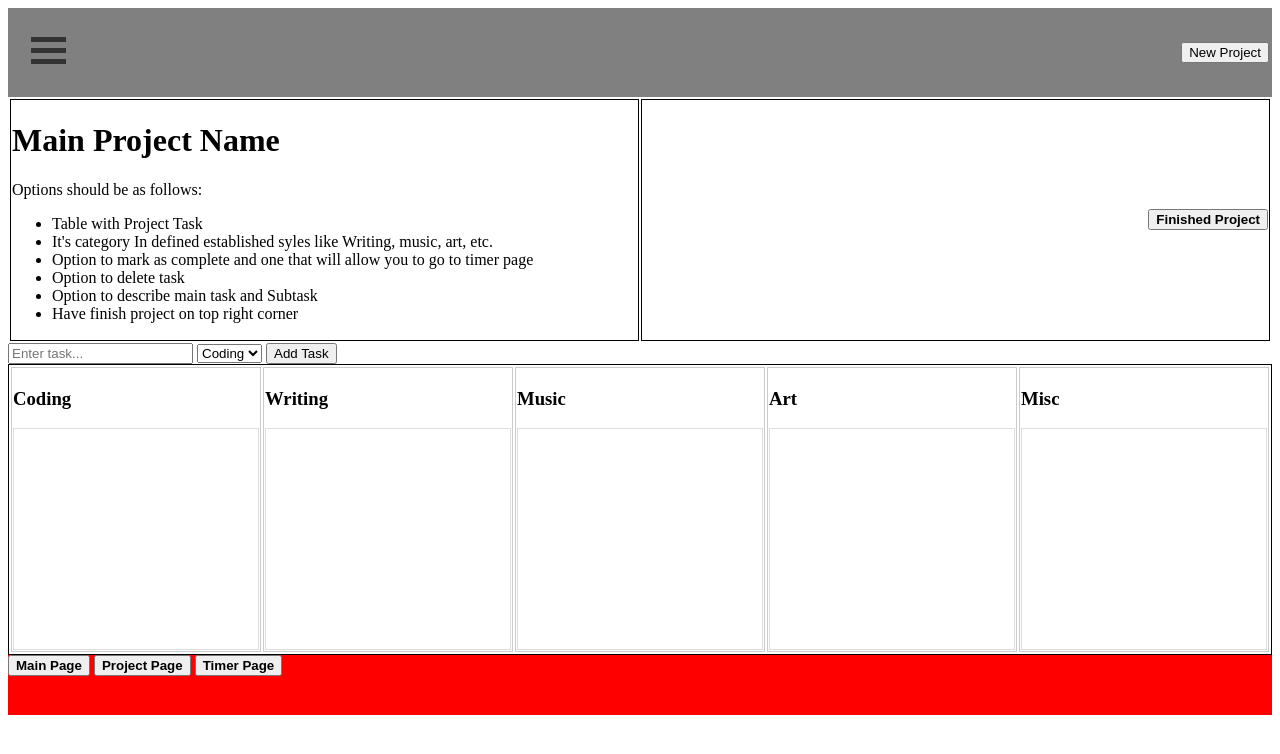
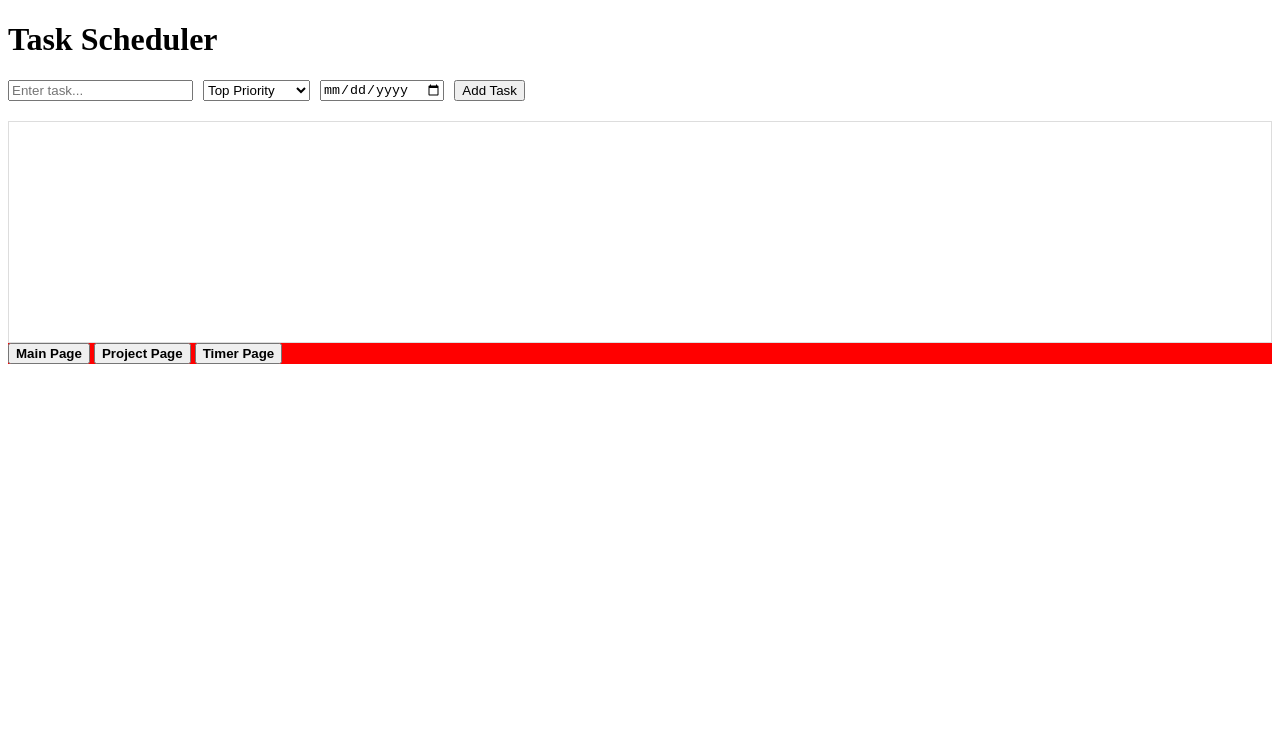
Before and after one commit to Luis-Feliz/browsertaskmanager, a website: page Html/Proj_Demo.html in a window 1280 px wide. Drawn offline with Linux system fonts and the light colour scheme; files that its build step writes are made by us from their sources.

Commit message:
Demo File Add

```diff
--- a/Html/Proj_Demo.html
+++ b/Html/Proj_Demo.html
@@ -3,9 +3,9 @@
 <head>
     <meta charset="UTF-8" />
     <meta name="viewport" content="width=device-width, initial-scale=1.0" />
-    <script defer src="../_vercel/insights/script.js"></script>
+    <script defer src="/_vercel/insights/script.js"></script>
     <link
-      href="../Css/custom.css"
+      href="Css/custom.css"
       rel="stylesheet"
       href="https://cdn.jsdelivr.net/npm/@exampledev/new.css@1.1.2/new.min.css"
     />
@@ -42,90 +42,41 @@
                 document.getElementById("main").style.marginLeft = "0";
             }
       </script>
-    <script src="../JavaScript/header.js"></script>
+    <script src=JavaScript/header.js></script>
     <my-header></my-header>
 </head>
 
+<body>
+    <body>
+    <header>
+        <h1>Task Scheduler</h1>
+    </header>
+    <main>
+        <div class="task-form">
+            <input type="text" id="task" placeholder="Enter task...">
 
+            <select id="priority">
+                <option value="top">Top Priority</option>
+                <option value="middle">Middle Priority</option>
+                <option value="low">Less Priority</option>
+            </select>
 
+            <input type="date" id="deadline">
 
-
-<body>
-    <header>
-        <table style="width: 100%;">
-            <tr>
-                <td style="border: 1px solid black; text-align: left;">
-                    <h1>Main Project Name</h1>
-                    <p>Options should be as follows:</p>
-                    <ul>
-                        <li>Table with Project Task</li>
-                        <li>It's category In defined established syles like Writing, music, art, etc.</li>
-                        <li>Option to mark as complete and one that will allow you to go to timer page</li>
-                        <li>Option to delete task</li>
-                        <li>Option to describe main task and Subtask</li>
-                        <li>Have finish project on top right corner</li>
-                    </ul>
-                </td>
-                <td style="width: 50%; border: 1px solid black; text-align: right;">
-                    <button class="demo" onclick="location.href='../Html/TimeDoc.html'"><strong>Finished Project</strong></button>
-                </td>
-            </tr>
-        </table>
-        <div>
-            <input type="text" id="task" placeholder="Enter task..." required />
-            <select id="catagory">
-                <option value="Coding">Coding</option>
-                <option value="Writing">Writing</option>
-                <option value="Music">Music</option>
-                <option value="Art">Art</option>
-                <option value="Misc">Misc</option>
-            </select>
-            <!-- <input type="date" id="deadline"> -->
             <button id="add-task">Add Task</button>
         </div>
-    </header>
-    <main>
-        <table style="width: 100%; border: 1px solid black;">
-            <tr>
-                <td style="width:20%; border: 1px solid #ccc;">
-                    <h3>Coding</h3>
-                    <div class="task-list" id="task-list">
-                        <!-- Tasks will be added here dynamically -->
-                    </div>
-                </td>
-                <td style="width:20%; border: 1px solid #ccc;">
-                    <h3>Writing</h3>
-                    <div class="task-list" id="task-list1">
-                        <!-- Tasks will be added here dynamically -->
-                    </div>
-                </td>
-                <td style="width:20%; border: 1px solid #ccc;">
-                    <h3>Music</h3>
-                    <div class="task-list" id="task-list2">
-                        <!-- Tasks will be added here dynamically -->
-                    </div>
-                </td>
-                <td style="width:20%; border: 1px solid #ccc;">
-                    <h3>Art</h3>
-                    <div class="task-list" id="task-list3">
-                        <!-- Tasks will be added here dynamically -->
-                    </div>
-                </td>
-                <td style="max-height: 150px; width:20%; overflow-y: auto; border: 1px solid #ccc;">
-                    <h3>Misc</h3>
-                    <div class="task-list" id="task-list4">
-                        <!-- Tasks will be added here dynamically -->
-                    </div>
-                </td>
-            </tr>
-        </table>
-        <script src="../JavaScript/taskmanager.js"></script>
+
+        <div class="task-list" id="task-list">
+            <!-- Tasks will be added here dynamically -->
+        </div>
+
+        <script src="JavaScript/taskmanager.js"></script>
     </main>
 </body>
 
-<footer style="position:bottom; bottom:0; width:100%; height:60px;">
-    <button class="demo" onclick="location.href='../index.html'"><strong>Main Page</strong></button>
-    <button class="demo" onclick="location.href='../Html/Projects.html'"><strong>Project Page</strong></button>
-    <button class="demo" onclick="location.href='../Html/Timer.html'"><strong>Timer Page</strong></button>
+<footer>
+    <button class="demo" onclick="location.href='index.html'"><strong>Main Page</strong></button>
+    <button class="demo" onclick="location.href='Projects.html'"><strong>Project Page</strong></button>
+    <button class="demo" onclick="location.href='Timer.html'"><strong>Timer Page</strong></button>
 </footer>
 </html>
```
